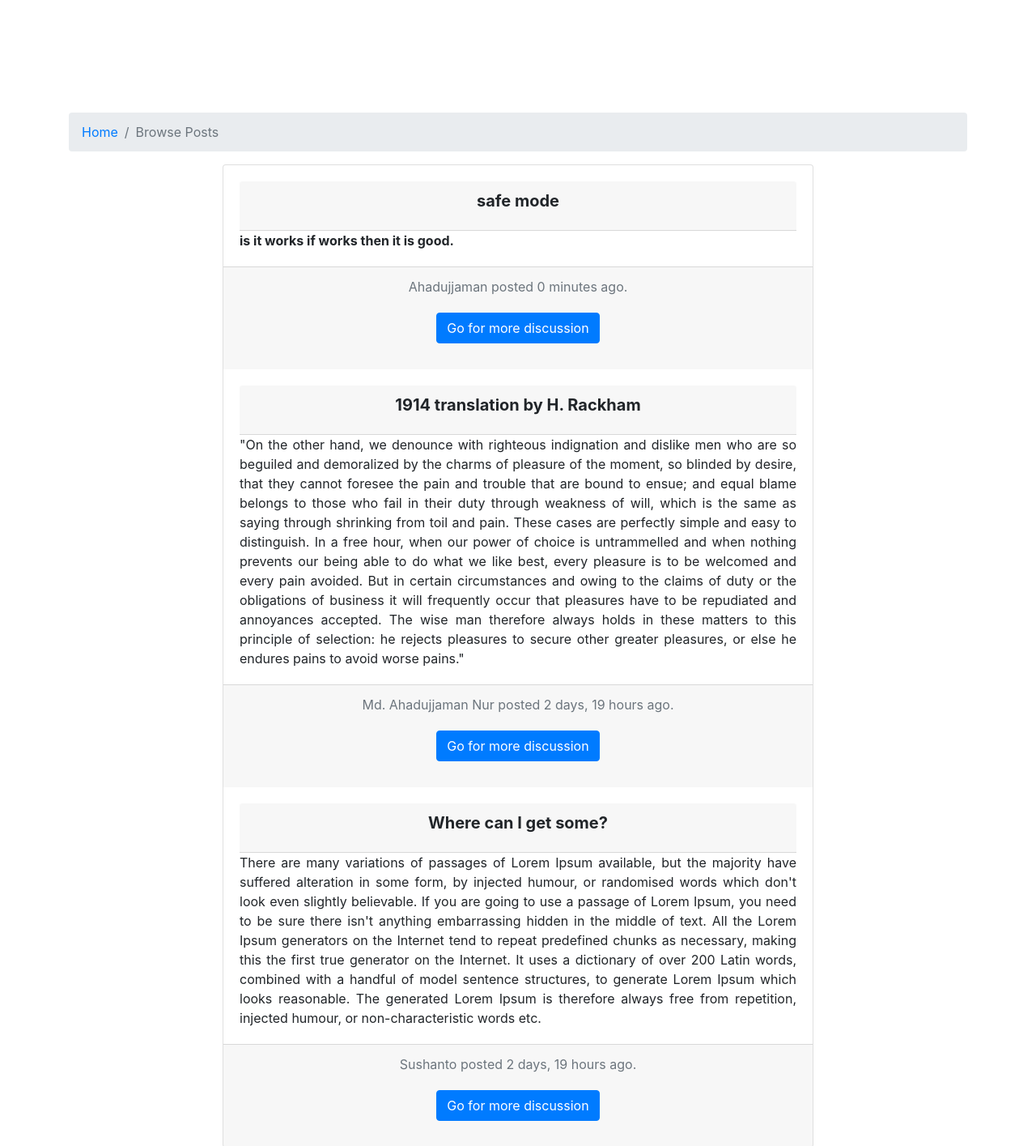
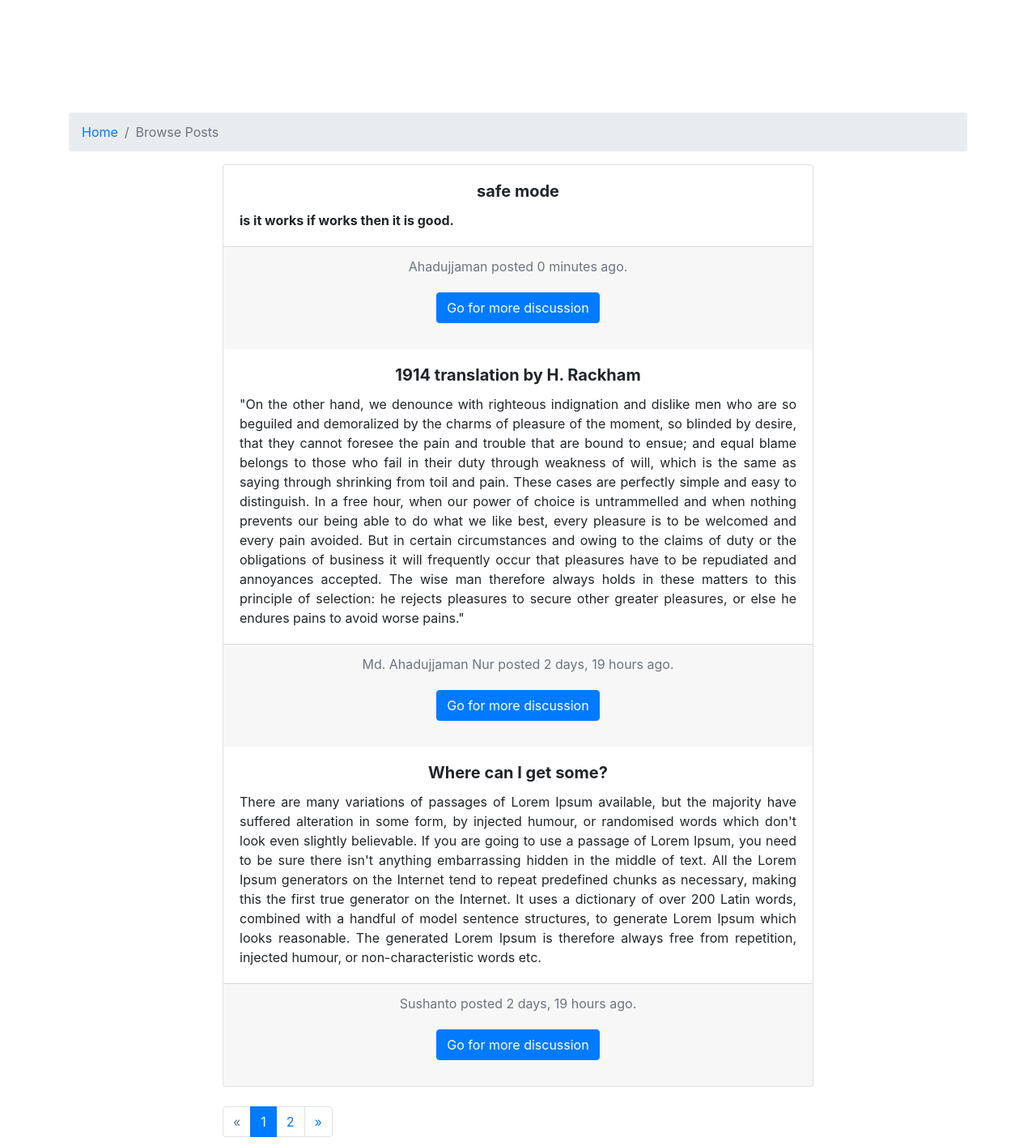
Before and after one commit to ahadnur/nursweb, a Django app: page /posts/ in a window 1280 px wide. Shown: the part 160-1575 px from the top of the page at 81% size. Run offline with Django 3.2, Linux system fonts and the light colour scheme; data comes from the database, SQL or seed files in the repository; some libraries are stand-ins or nearby versions.

Commit message:
template updated

```diff
--- a/templates/posts/posts.html
+++ b/templates/posts/posts.html
@@ -38,12 +38,10 @@
               {% if posts %}
                 {% for post in posts %}
                   <div class="card-body">
-                    <div class="card-header">
-                        <h5 class="card-title"><b>{{ post.title }}</b></h5>
-                    </div>
-                    <div align="justify">
-                      <p class="card-text">{{ post.body | safe }}</p>
-                    </div>
+                      <h5 class="card-title"><b>{{ post.title }}</b></h5>
+                      <div align="justify">
+                        <p class="card-text">{{ post.body | safe }}</p>
+                      </div>
                   </div>
                   <div class="card-footer text-muted">
                     {{ post.author }} posted {{ post.post_time | timesince}} ago.
--- a/templates/program/programs.html
+++ b/templates/program/programs.html
@@ -38,9 +38,7 @@
                 {% if programs %}
                   {% for program in programs %}
                     <div class="card-body">
-                        <div class="card-header">
                           <h5 class="card-title"><b>{{ program.title }}</b></h5>
-                        </div>
                         <div align="justify">
                           <p class="card-text">{{ program.body | safe }}</p>
                         </div>
--- a/templates/python/python_posts.html
+++ b/templates/python/python_posts.html
@@ -38,9 +38,7 @@
               {% if pythons %}
                 {% for post in pythons %}
                   <div class="card-body">
-                      <div class="card-header">
                           <h5 class="card-title"><b>{{ post.title }}</b></h5>
-                      </div>
                       <div align="justify">
                         <p class="card-text">{{ post.body | safe }}</p>
                       </div>
```
